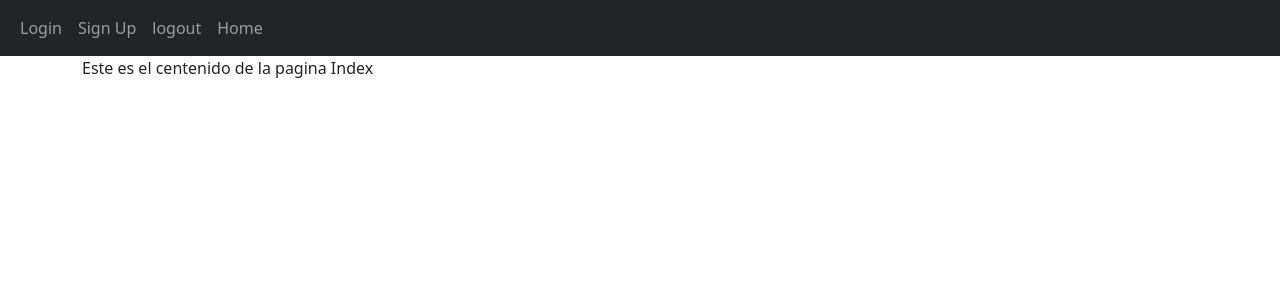
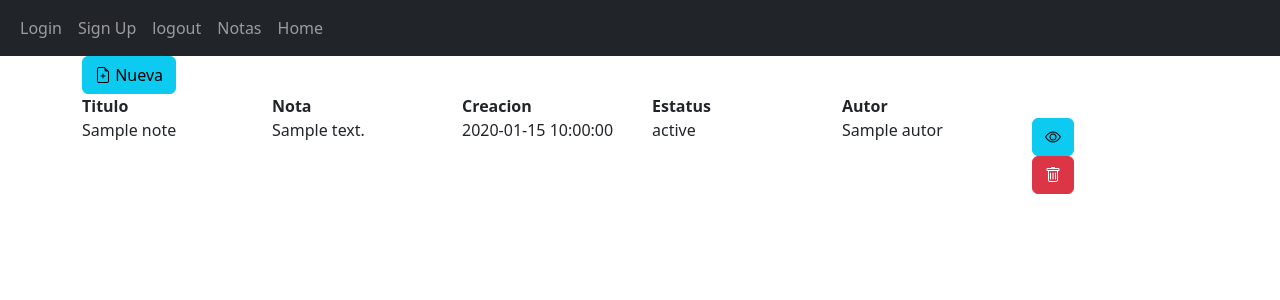
Before and after one commit to RobertoAC2016/PythonCRUDConMongo, a Flask app: page /index in a window 1280 px wide. Shown: the top 300 px of the page. Run offline with Flask 2, Linux system fonts and the light colour scheme; the visitor is signed in with stand-in values (Sample User, id 1); a database or web service that is not in the repository returns one stand-in record (values such as "Sample title"); some libraries are stand-ins or nearby versions.

Commit message:
Version funcional

```diff
--- a/utils/decorator.py
+++ b/utils/decorator.py
@@ -9,8 +9,10 @@ def login_required(f):
     def decorated(*args, **kwargs):
         try:
             sess = session['username']
-            return render_template("index.html")
+            # flash(f"Acceso valido", category='success')
+            return f(*args, **kwargs)
         except Exception:
+            pass
             flash(f"No cuentas con acceso", category='error')
             return render_template("login.html")
     return decorated
--- a/website/auth.py
+++ b/website/auth.py
@@ -22,7 +22,8 @@ def login():
                 valida_pwd = check_password_hash(row["password"], pwd)
                 if valida_pwd:
                     session["username"] = mail
-                    return render_template("index.html")
+                    return redirect(url_for("views.index"))
+                    # return render_template("index.html")
                 else:
                     flash(f"El password no coincide", category='error')
                     return render_template("login.html")
--- a/website/templates/base.html
+++ b/website/templates/base.html
@@ -9,6 +9,7 @@
           integrity="sha384-Zenh87qX5JnK2Jl0vWa8Ck2rdkQ2Bzep5IDxbcnCeuOxjzrPF/et3URy9Bv1WTRi" crossorigin="anonymous">
     <script src="https://cdn.jsdelivr.net/npm/bootstrap@5.2.2/dist/js/bootstrap.bundle.min.js"
             integrity="sha384-OERcA2EqjJCMA+/3y+gxIOqMEjwtxJY7qPCqsdltbNJuaOe923+mo//f6V8Qbsw3" crossorigin="anonymous"></script>
+    <link rel="stylesheet" href="https://cdn.jsdelivr.net/npm/bootstrap-icons@1.9.1/font/bootstrap-icons.css">
   </head>
   <body>
     <div class="navbar navbar-expand-lg navbar-dark bg-dark">
@@ -22,6 +23,7 @@
                     <a class="nav-item nav-link" id="signUp" href="/sign-up">Sign Up</a>
                     {%if session.get('username', None) != None%}
                     <a class="nav-item nav-link" id="logout" href="/logout">logout</a>
+                    <a class="nav-item nav-link" id="notas" href="/index">Notas</a>
                     {%endif%}
                     <a class="nav-item nav-link" id="home" href="/">Home</a>
                 </div>
--- a/website/templates/index.html
+++ b/website/templates/index.html
@@ -1,12 +1,77 @@
 {% extends 'base.html' %}
 {% block title %}Index{% endblock %}
 
+{%block content%}
+<!--columnas id oculta, titulo, contenido, fecha, status y autor-->
 
-{%block content%}
-Este es el centenido de la pagina Index
+<form method="POST" action="nuevanota">
+    <button type="submit" class="btn btn-info">
+        <i class="bi bi-file-earmark-plus"></i>
+            Nueva
+    </button>
+</form>
 
-
-
-
+<div class="row">
+    <div class="col-sm-2">
+        <b>Titulo</b>
+    </div>
+    <div class="col-sm-2">
+        <b>Nota</b>
+    </div>
+    <div class="col-sm-2">
+        <b>Creacion</b>
+    </div>
+    <div class="col-sm-2">
+        <b>Estatus</b>
+    </div>
+    <div class="col-sm-2">
+        <b>Autor</b>
+    </div>
+    <div class="col-sm-2">
+    </div>
+</div>
+{%if regs != None and regs != [] %}
+{% for row in regs %}
+<div class="row">
+    <div class="col-sm-2">
+        {{row["title"]}}
+    </div>
+    <div class="col-sm-2">
+        {{row["note"]}}
+    </div>
+    <div class="col-sm-2">
+        {{row["date"]}}
+    </div>
+    <div class="col-sm-2">
+        {{row["status"]}}
+    </div>
+    <div class="col-sm-2">
+        {{row["autor"]}}
+    </div>
+    <div class="col-sm-2">
+        <form method="POST" action="vernota">
+            <input type="hidden" name="gid" id="gid" value="{{row['_id']}}">
+            <button type="submit" class="btn btn-info">
+                <i class="bi bi-eye"></i>
+            </button>
+        </form>
+        <form method="POST" action="borrarnota">
+            <input type="hidden" name="gid" id="gid" value="{{row['_id']}}">
+            <button type="submit" class="btn btn-danger">
+                <i class="bi bi-trash"></i>
+            </button>
+        </form>
+    </div>
+</div>
+{% endfor %}
+{% else %}
+<div class="row">
+    <div class="col-sm-6 offset-6">
+        <h3>
+            No hay notas
+        </h3>
+    </div>
+</div>
+{% endif %}
 
 {%endblock%}
--- a/website/views.py
+++ b/website/views.py
@@ -1,6 +1,9 @@
 #dependencies
-from flask import Blueprint, render_template
+from datetime import datetime
+from flask import Blueprint, flash, render_template, redirect, request, url_for, session
 from utils.decorator import login_required
+from MongoCon import MongoCon
+from bson import ObjectId
 
 
 views = Blueprint('views', __name__)
@@ -11,16 +14,82 @@ def home():
     return render_template("home.html")
 
 
-@views.route('/index', methods=['GET'])
-@login_required
-def index():
-    print("ENTRO")
-    return render_template("index.html")
-
-
 @views.route('/home', methods=['POST','GET'])
 def posthome():
     return render_template("home.html")
 
 
-# Ahora veamos como pasar valores desde el back de python al front de HTML, asi de facil es pasar valores desde el back al front
+@views.route('/index', methods=['GET', 'POST'])
+@login_required
+def index():
+    rows = None
+    with MongoCon() as cnx:
+        rows = list(cnx.notes.find({}))
+        for row in rows:
+            row['date'] = row['date'].strftime(f"%Y-%m-%d %H:%M:%S")
+    return render_template("index.html", regs=rows)
+
+
+@views.route('/nuevanota', methods=['GET','POST'])
+@login_required
+def nuevanota():
+    return render_template("formnewnote.html")
+
+
+@views.route('/savenote', methods=['POST'])
+@login_required
+def savenote():
+    try:
+        data = request.form
+        if data["title"] == None or data["title"] == '':
+            flash("La nota no trae titulo", category="error")
+            return render_template("formnewnote.html")
+        if data["note"] == None or data["note"] == '':
+            flash("La nota no trae contenido", category="error")
+            return render_template("formnewnote.html")
+        if data and data["title"] != '' and data["note"] != '':
+            with MongoCon() as cnx:
+                usr = cnx.users.find_one({"email":session['username']}, {"_id":False, "first_name": True})
+                note = {
+                    "title":data['title'],
+                    "note":data['note'],
+                    "date":datetime.now(),
+                    "status":'active',
+                    "autor":usr['first_name'],
+                }
+                cnx.notes.insert_one(note)
+    except Exception as ex:
+        pass
+        flash("No hay datos en el form", category="error")
+        print(f"ERROR => {str(ex)}")
+    return redirect(url_for('views.index'))
+
+
+@views.route('/vernota', methods=['POST'])
+@login_required
+def vernota():
+    gid = request.form['gid']
+    data = {
+        "title":None,
+        "note":     None,
+        "date":     None,
+        "status":   None,
+        "autor":    None,
+    }
+    with MongoCon() as cnx:
+        data = cnx.notes.find_one({"_id":ObjectId(gid)})
+    return render_template("vernota.html", title = data["title"], note = data["note"], date = data["date"], status = data["status"], autor = data["autor"])
+
+
+@views.route('/borrarnota', methods=['POST'])
+@login_required
+def borrarnota():
+    try:
+        gid = request.form['gid']
+        if gid:
+            with MongoCon() as cnx:
+                cnx.notes.delete_one({"_id":ObjectId(gid)})
+    except Exception as ex:
+        pass
+        print(f"ERROR => {str(ex)}")
+    return redirect(url_for('views.index'))
```
Also changed, not shown: website/templates/formnewnote.html (added, +41 -0 lines), website/templates/home.html (+8 -1 lines), website/templates/vernota.html (added, +54 -0 lines).
